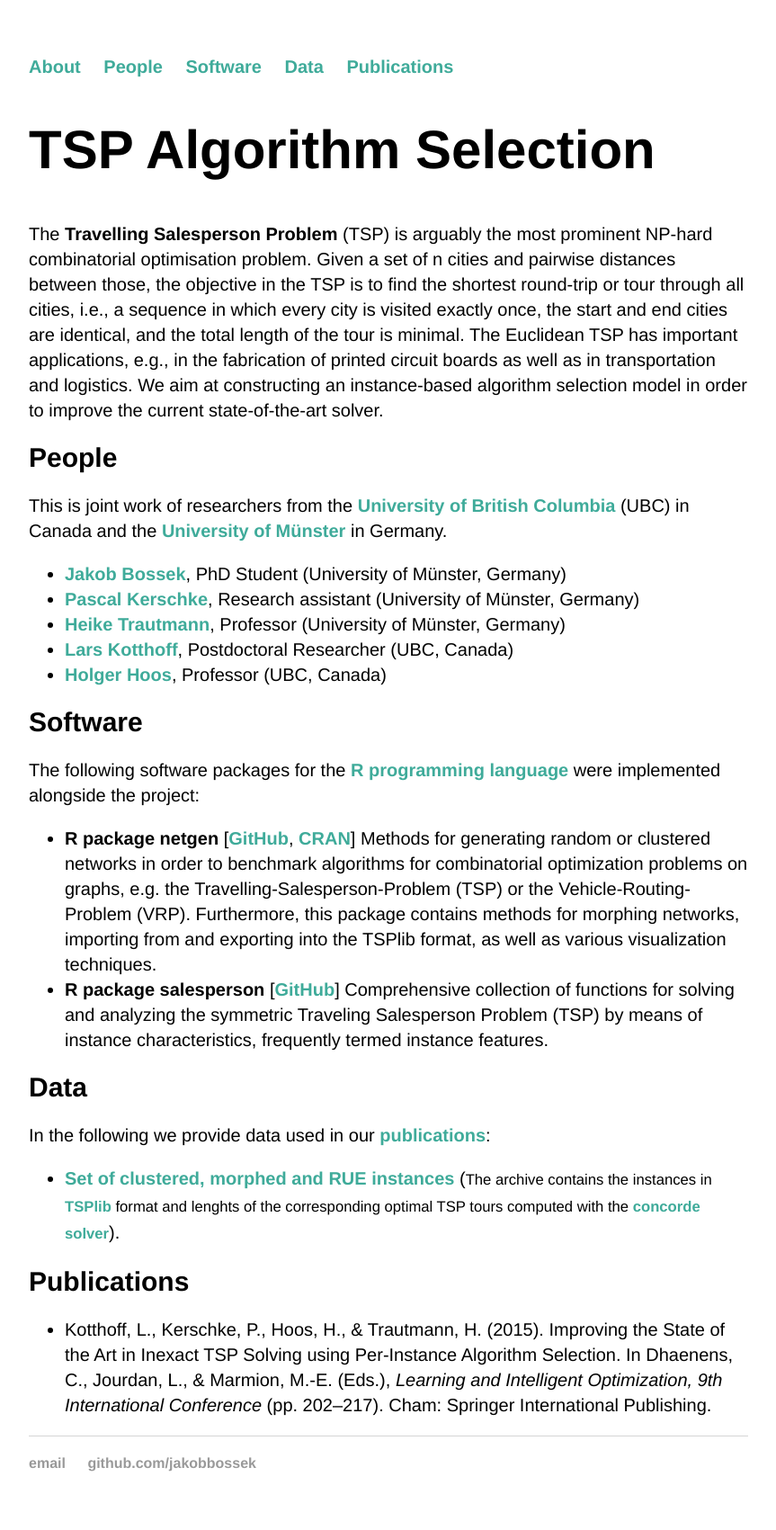
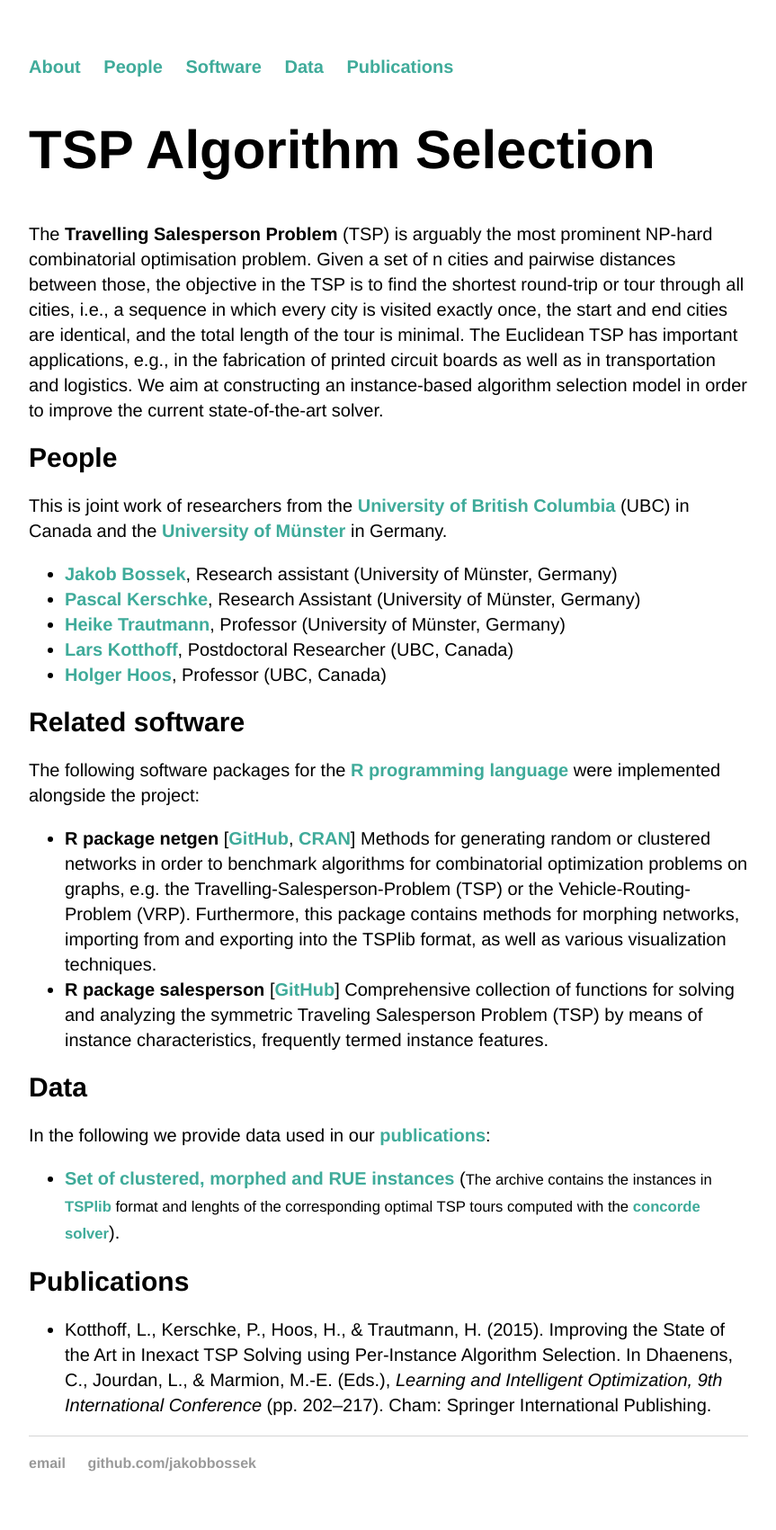
Before and after one commit to tspalgsel/tspalgsel.github.io, a Jekyll site: the page built from index.html, in a window 1280 px wide. Shown: the whole page at 90% size, without its empty margins (208-1071 px from the left). Built offline with Jekyll 4.4.1, drawn with Linux system fonts in a browser that asks for light colours.

Commit message:
some minor changes

```diff
--- a/index.html
+++ b/index.html
@@ -11,8 +11,8 @@ title: TSP Algorithm Selection
 <p>This is joint work of researchers from the <a href="https://www.ubc.ca" alt="Visit the website of the University of British Columbia" target="_blank"> University of British Columbia</a> (UBC) in Canada and the <a href="https://www.uni-muenster.de/en/" target="_blank" alt="Visit the website of the University of Münster">University of Münster</a> in Germany.</p>
 
 <ul>
-  <li><a href="http://erc.is/p/bossek" alt="Website of Jakob Bossek">Jakob Bossek</a>, PhD Student (University of Münster, Germany)</li>
-  <li><a href="http://erc.is/p/kerschke" alt="Website of Pascal Kerschke">Pascal Kerschke</a>, Research assistant (University of Münster, Germany)</li>
+  <li><a href="http://erc.is/p/bossek" alt="Website of Jakob Bossek">Jakob Bossek</a>, Research assistant (University of Münster, Germany)</li>
+  <li><a href="http://erc.is/p/kerschke" alt="Website of Pascal Kerschke">Pascal Kerschke</a>, Research Assistant (University of Münster, Germany)</li>
   </li>
   <li><a href="http://erc.is/p/trautmann" alt="Website of Heike Trautmann">Heike Trautmann</a>, Professor (University of Münster, Germany)</li>
   </li>
@@ -20,7 +20,7 @@ title: TSP Algorithm Selection
   <li><a href="http://www.cs.ubc.ca/~hoos/" alt="Website of Holger Hoos">Holger Hoos</a>, Professor (UBC, Canada)</li>
 </ul>
 
-<h2 id="software">Software</h2>
+<h2 id="software">Related software</h2>
 
 <p>The following software packages for the <a href="https://www.r-project.org" alt="The R project for statistical computing">R programming language</a> were implemented alongside the project:</p>
 
```
